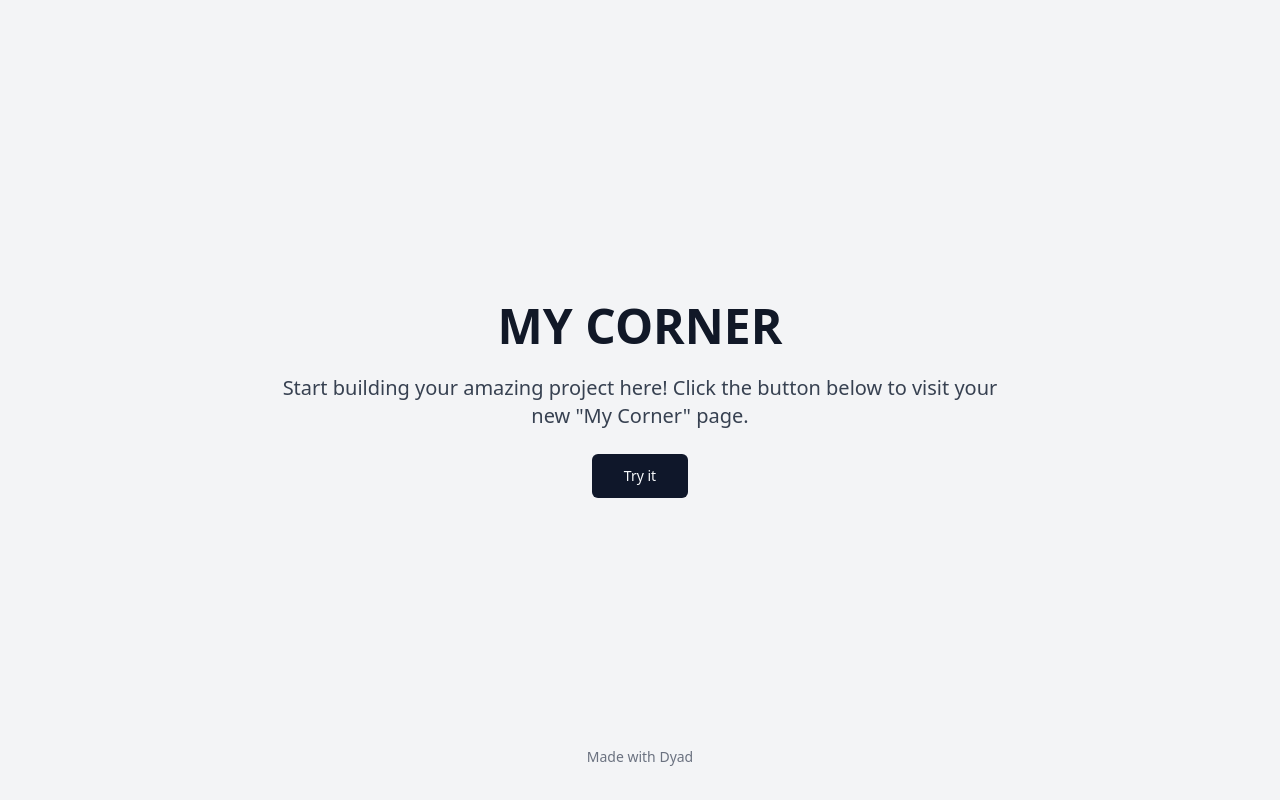
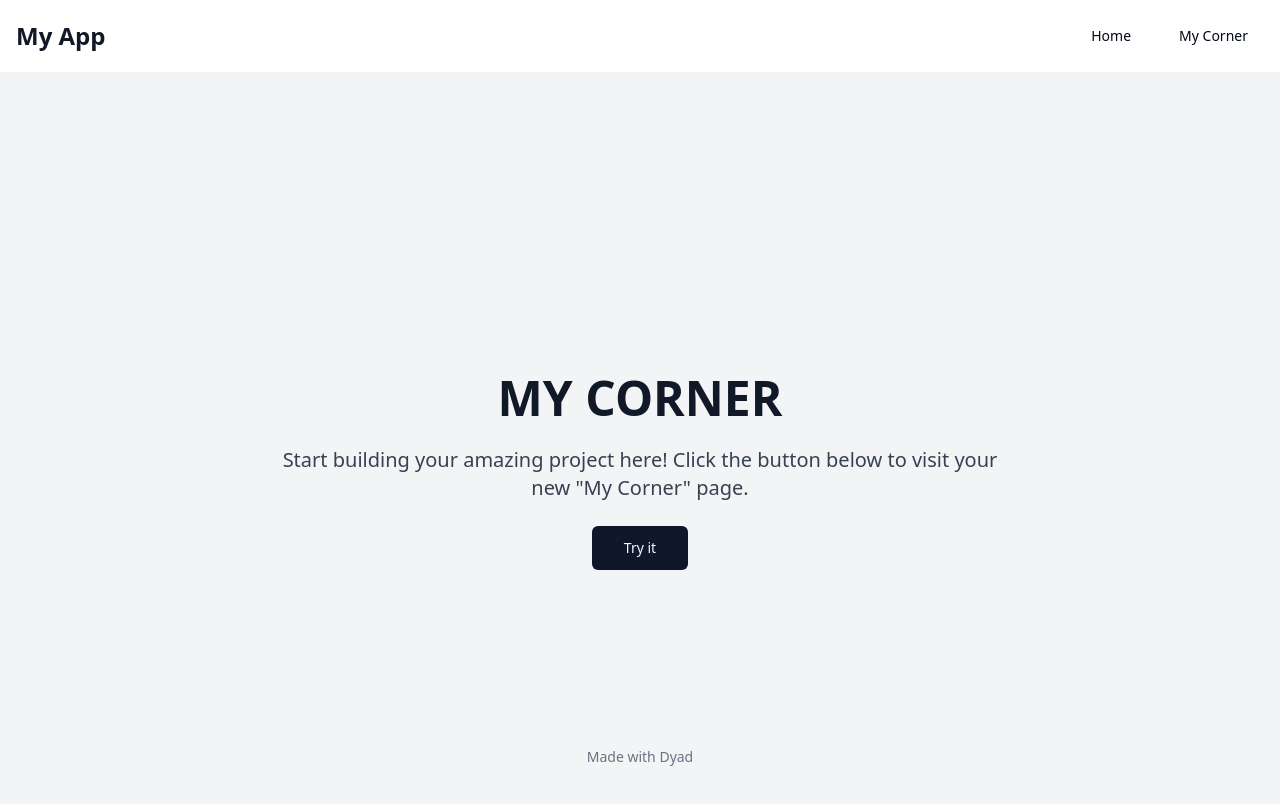
Before and after one commit to Joshikaa-R-5926/kavithai, a React (Vite) app: page / in a window 1280 px wide. Shown: the top 804 px of the page. Built offline with nearby package versions, Linux system fonts and the light colour scheme.

Commit message:
[dyad] Added a navigation header to the application - wrote 2 file(s)

```diff
--- a/src/App.tsx
+++ b/src/App.tsx
@@ -4,8 +4,9 @@ import { TooltipProvider } from "@/components/ui/tooltip";
 import { QueryClient, QueryClientProvider } from "@tanstack/react-query";
 import { BrowserRouter, Routes, Route } from "react-router-dom";
 import Index from "./pages/Index";
-import MyCorner from "./pages/MyCorner"; // Import the new MyCorner page
+import MyCorner from "./pages/MyCorner";
 import NotFound from "./pages/NotFound";
+import Header from "./components/Header"; // Import the new Header component
 
 const queryClient = new QueryClient();
 
@@ -15,9 +16,10 @@ const App = () => (
       <Toaster />
       <Sonner />
       <BrowserRouter>
+        <Header /> {/* Add the Header component here */}
         <Routes>
           <Route path="/" element={<Index />} />
-          <Route path="/my-corner" element={<MyCorner />} /> {/* Add the new route */}
+          <Route path="/my-corner" element={<MyCorner />} />
           {/* ADD ALL CUSTOM ROUTES ABOVE THE CATCH-ALL "*" ROUTE */}
           <Route path="*" element={<NotFound />} />
         </Routes>
--- /dev/null
+++ b/src/components/Header.tsx
@@ -0,0 +1,23 @@
+import React from "react";
+import { Link } from "react-router-dom";
+import { Button } from "@/components/ui/button";
+
+const Header = () => {
+  return (
+    <header className="bg-white dark:bg-gray-800 shadow-sm p-4 flex justify-between items-center">
+      <Link to="/" className="text-2xl font-bold text-gray-900 dark:text-gray-50">
+        My App
+      </Link>
+      <nav className="space-x-4">
+        <Link to="/">
+          <Button variant="ghost">Home</Button>
+        </Link>
+        <Link to="/my-corner">
+          <Button variant="ghost">My Corner</Button>
+        </Link>
+      </nav>
+    </header>
+  );
+};
+
+export default Header;
```
